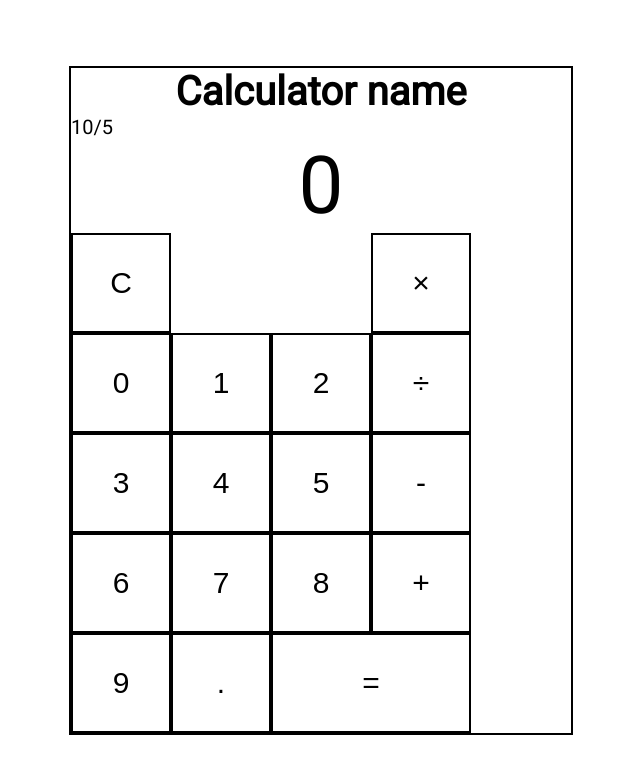
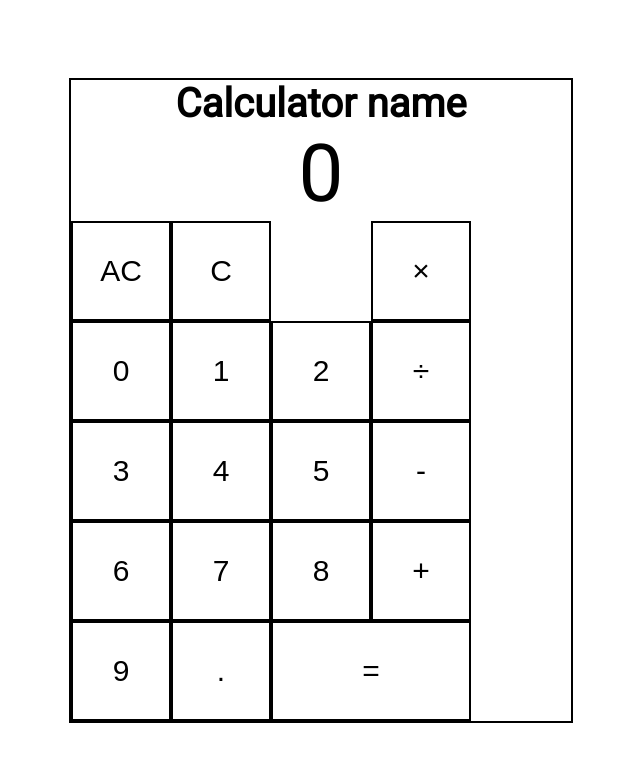
Before and after one commit to deivgin/calculator, a React app: page / in a window 1280 px wide. Shown: the top 774 px of the page, without its empty margins (319-959 px from the left). Built offline with nearby package versions, Linux system fonts and the light colour scheme.

Commit message:
Add switch that chooses operator

```diff
--- a/src/components/Calculator/Calculator.tsx
+++ b/src/components/Calculator/Calculator.tsx
@@ -16,7 +16,7 @@ const operations: Operator[] = ["×", "÷", "-", "+"];
 const Calculator = () => {
   const [state, setState] = useState<State>(initialState);
 
-  const setFirstOperand = (num: number) => {
+  const setFirstOperand = (num: Operand) => {
     if (state.firstOperand === "0") {
       setState((prevState) => ({ ...prevState, firstOperand: num.toString() }));
     } else {
@@ -27,15 +27,34 @@ const Calculator = () => {
     }
   };
 
+  const chooseOperator = (operator: Operator) => {
+    switch (operator) {
+      case "×":
+        setState((prevState) => ({ ...prevState, operation: "×" }));
+        break;
+      case "÷":
+        setState((prevState) => ({ ...prevState, operation: "÷" }));
+        break;
+      case "-":
+        setState((prevState) => ({ ...prevState, operation: "-" }));
+        break;
+      case "+":
+        setState((prevState) => ({ ...prevState, operation: "+" }));
+        break;
+      default:
+    }
+  };
+
   return (
     <div className="calculator">
       <h1 className="calculator__name">Calculator name</h1>
-      <Screen mainScreen={state.firstOperand} />
+      <Screen mainScreen={state.firstOperand} operation={state.operation} />
       <Pad
         numbers={numbers}
         actions={actions}
         operations={operations}
         setFirstOperand={setFirstOperand}
+        chooseOperator={chooseOperator}
       />
     </div>
   );
--- a/src/components/Calculator/components/ActionButton.tsx
+++ b/src/components/Calculator/components/ActionButton.tsx
@@ -2,7 +2,7 @@ import { Action } from "./model";
 
 interface Props {
   char: Action;
-  type: string;
+  type: "equal" | "reset" | "delete" | "dot";
 }
 
 const ActionButton: React.FC<Props> = ({ char, type }) => {
--- a/src/components/Calculator/components/NumberButton.tsx
+++ b/src/components/Calculator/components/NumberButton.tsx
@@ -2,7 +2,7 @@ import { Operand } from "./model";
 
 interface Props {
   number: Operand;
-  onClick: (num: number) => void;
+  onClick: (num: Operand) => void;
 }
 
 const NumberButton: React.FC<Props> = ({ number, onClick }) => {
--- a/src/components/Calculator/components/OperationButton.tsx
+++ b/src/components/Calculator/components/OperationButton.tsx
@@ -1,13 +1,17 @@
 import { Operator } from "./model";
 
 interface Props {
-  children: Operator;
+  operation: Operator;
+  onClick: (operator: Operator) => void;
 }
 
-const OperationButton: React.FC<Props> = ({ children }) => {
+const OperationButton: React.FC<Props> = ({ operation, onClick }) => {
   return (
-    <button className="calculator__button calculator__button-operation">
-      {children}
+    <button
+      className="calculator__button calculator__button-operation"
+      onClick={() => onClick(operation)}
+    >
+      {operation}
     </button>
   );
 };
--- a/src/components/Calculator/components/Pad.tsx
+++ b/src/components/Calculator/components/Pad.tsx
@@ -7,7 +7,8 @@ interface Props {
   numbers: Operand[];
   operations: Operator[];
   actions: Action[];
-  setFirstOperand: (num: number) => void;
+  setFirstOperand: (num: Operand) => void;
+  chooseOperator: (operator: Operator) => void;
 }
 
 const Pad: React.FC<Props> = ({
@@ -15,6 +16,7 @@ const Pad: React.FC<Props> = ({
   operations,
   actions,
   setFirstOperand,
+  chooseOperator,
 }) => {
   return (
     <div className="pad">
@@ -25,10 +27,15 @@ const Pad: React.FC<Props> = ({
       </div>
       <div className="pad__operators">
         {operations.map((operation, index) => (
-          <OperationButton key={index}>{operation}</OperationButton>
+          <OperationButton
+            key={index}
+            operation={operation}
+            onClick={chooseOperator}
+          />
         ))}
       </div>
       <ActionButton char="=" type="equal" />
+      <ActionButton char="AC" type="reset" />
       <ActionButton char="C" type="delete" />
       <ActionButton char="." type="dot" />
     </div>
--- a/src/components/Calculator/components/Screen.tsx
+++ b/src/components/Calculator/components/Screen.tsx
@@ -2,12 +2,13 @@ import { Operator } from "./model";
 
 interface Props {
   mainScreen: string;
+  operation: Operator | null;
 }
 
-const Screen: React.FC<Props> = ({ mainScreen }) => {
+const Screen: React.FC<Props> = ({ mainScreen, operation }) => {
   return (
     <div className="calculator__screen">
-      <div className="calculation">10/5</div>
+      <div className="calculation">{operation}</div>
       <div className="number">{mainScreen}</div>
     </div>
   );
--- a/src/components/Calculator/components/model.ts
+++ b/src/components/Calculator/components/model.ts
@@ -14,4 +14,4 @@ export type Operand = 0 | 1 | 2 | 3 | 4 | 5 | 6 | 7 | 8 | 9;
 
 export type Operator = "+" | "-" | "÷" | "×";
 
-export type Action = "=" | "C" | ".";
+export type Action = "=" | "C" | "." | "AC";
```
